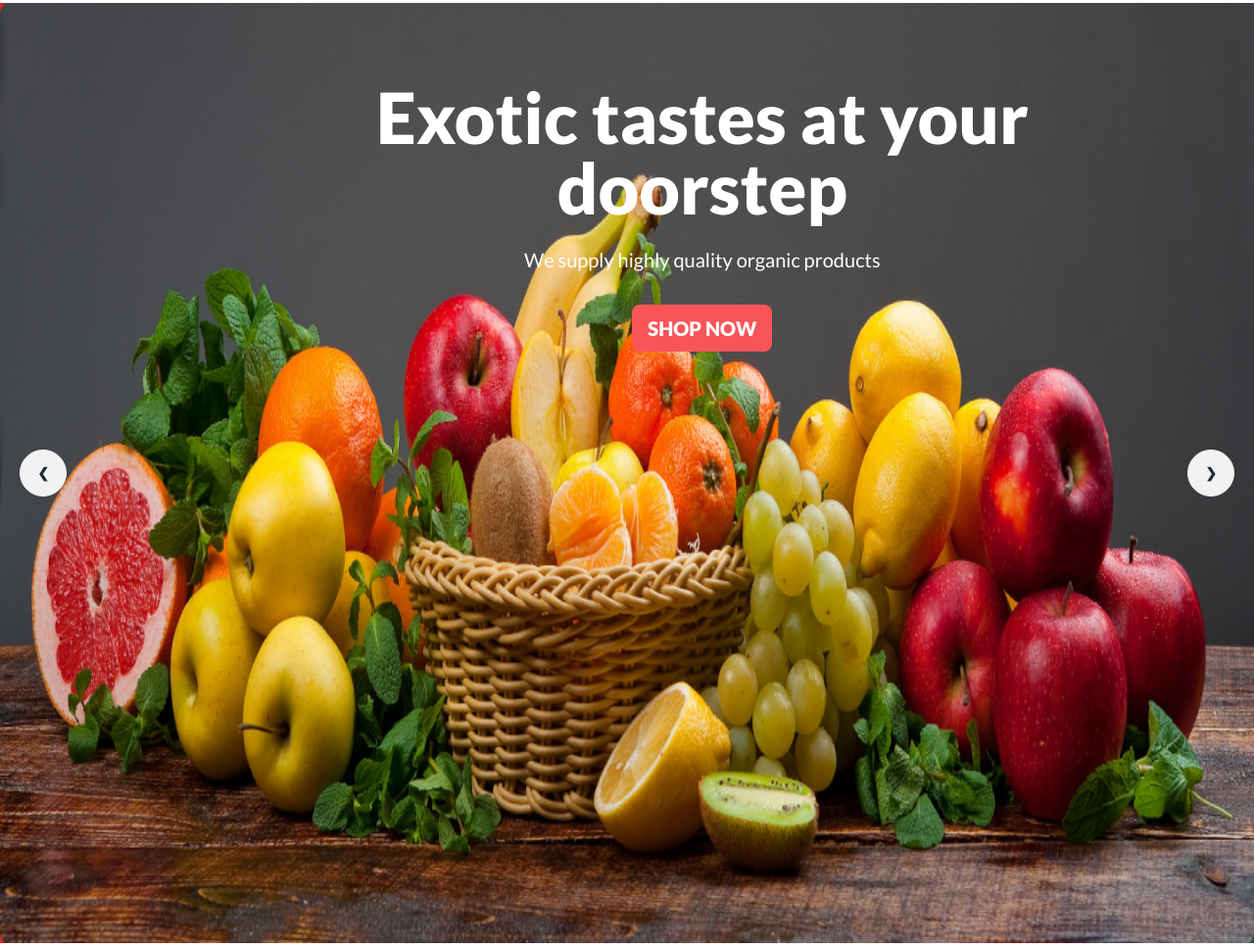
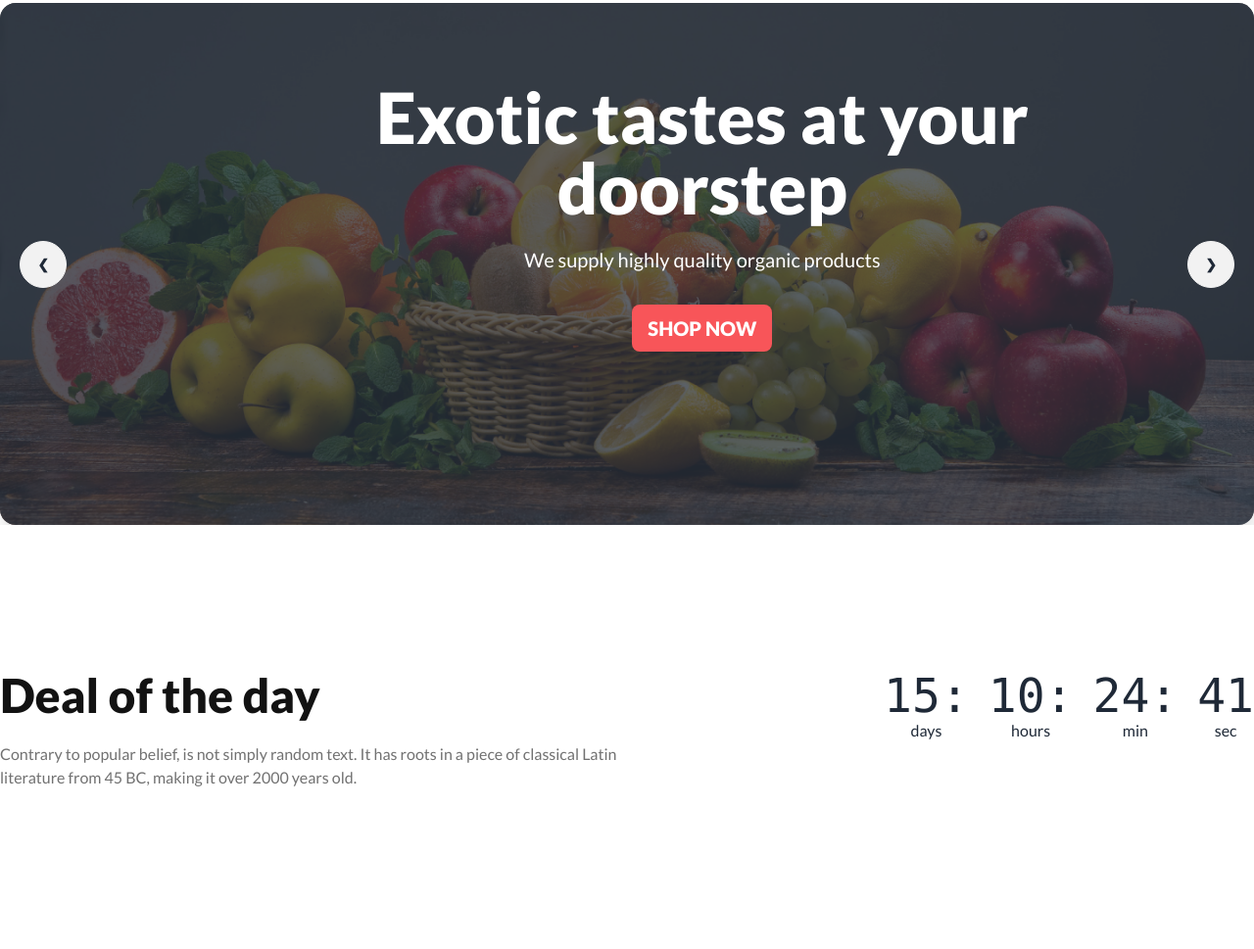
Before and after one commit to Fardin7864/fruit-brust, a plain HTML site: page index.html in a window 1280 px wide. Shown: the part 277-1246 px from the top of the page at 98% size. After the commit the page ends 1131 px from the top, so only its background shows below. Drawn offline with nearby package versions, Linux system fonts and the light colour scheme; grey boxes are pictures that could not be loaded.

Commit message:
simple edited and deal section start

```diff
--- a/index.html
+++ b/index.html
@@ -68,17 +68,24 @@
         </div>
       </div>
       <!-- Navbar end -->
+
       <!-- Header banner start -->
       <section class="max-h-[600px] lg:mt-14 md:mt-9 mt-6">
         <div class="carousel w-full">
-          <div id="slide1" class="carousel-item relative w-full  bg-gradient-to-r from-red-600 to-gray-700">
-            <img src="/images/banner1.png" class="w-full " />
-            <div class="absolute flex justify-between transform -translate-y-1/2 left-5 right-5 top-1/2">
+          <div id="slide1" class="carousel-item relative w-full">
+
+
+            <div class="card bg-base-100 shadow-xl image-full">
+              <figure><img src="images/banner1.png" alt="Shoes" /></figure>
+            </div>
+
+
+            <div class="absolute flex justify-between transform -translate-y-1/2 left-5 right-5 top-1/2 z-10">
               <a href="#slide4" class="btn btn-circle">❮</a>
               <a href="#slide2" class="btn btn-circle">❯</a>
             </div>
                   <!-- banner items -->
-          <div class="flex text-center absolute">
+          <div class="flex text-center absolute z-10">
             <div class="flex justify-center text-center lg:mt-20 mt-7 ml-20 md:ml-52 md:mt-24 flex-col items-center lg:ml-96">
               <h1 class="lg:text-7xl md:text-4xl text-2xl font-extrabold text-white">Exotic tastes at your <br> doorstep</h1>
               <p class="lg:text-xl md:text-lg text-sm text-white lg:font-medium md:font-medium font-bold lg:mt-6 mt-1 mb-2 lg:mb-8">We supply highly quality organic products</p>
@@ -88,14 +95,17 @@
 
             </div>
           </div>
+          </div>
           <div id="slide2" class="carousel-item relative w-full ">
-            <img src="/images/banner2.png" class="w-full " />
-            <div class="absolute flex justify-between transform -translate-y-1/2 left-5 right-5 top-1/2">
+            <div class="card bg-base-100 shadow-xl image-full">
+              <figure><img src="images/banner2.png" alt="Shoes" /></figure>
+            </div>
+            <div class="absolute flex justify-between transform -translate-y-1/2 left-5 right-5 top-1/2 z-10">
               <a href="#slide1" class="btn btn-circle">❮</a>
               <a href="#slide3" class="btn btn-circle">❯</a>
             </div>
                        <!-- banner items -->
-          <div class="flex text-center absolute">
+          <div class="flex text-center absolute z-10">
             <div class="flex justify-center text-center lg:mt-20 mt-7 ml-20 md:ml-52 md:mt-24 flex-col items-center lg:ml-96">
               <h1 class="lg:text-7xl md:text-4xl text-2xl font-extrabold text-white">Exotic tastes at your <br> doorstep</h1>
               <p class="lg:text-xl md:text-lg text-sm text-white lg:font-medium md:font-medium font-bold lg:mt-6 mt-1 mb-2 lg:mb-8">We supply highly quality organic products</p>
@@ -107,13 +117,15 @@
           </div>
           </div>
           <div id="slide3" class="carousel-item relative w-full">
-            <img src="/images/banner3.png" class="w-full bg-gradient-to-r from-[#121212] to-[#12121200]" />
-            <div class="absolute flex justify-between transform -translate-y-1/2 left-5 right-5 top-1/2">
+            <div class="card bg-base-100 shadow-xl image-full">
+              <figure><img src="images/banner3.png" alt="Shoes" /></figure>
+            </div>
+            <div class="absolute flex justify-between transform -translate-y-1/2 left-5 right-5 top-1/2 z-10">
               <a href="#slide2" class="btn btn-circle">❮</a>
               <a href="#slide4" class="btn btn-circle">❯</a>
             </div>
                                   <!-- banner items -->
-          <div class="flex text-center absolute">
+          <div class="flex text-center absolute z-10">
             <div class="flex justify-center text-center lg:mt-20 mt-7 ml-20 md:ml-52 md:mt-24 flex-col items-center lg:ml-96">
               <h1 class="lg:text-7xl md:text-4xl text-2xl font-extrabold text-white">Exotic tastes at your <br> doorstep</h1>
               <p class="lg:text-xl md:text-lg text-sm text-white lg:font-medium md:font-medium font-bold lg:mt-6 mt-1 mb-2 lg:mb-8">We supply highly quality organic products</p>
@@ -125,13 +137,15 @@
           </div>
           </div>
           <div id="slide4" class="carousel-item relative w-full">
-            <img src="/images/banner4.png" class="w-full  " />
-            <div class="absolute flex justify-between transform -translate-y-1/2 left-5 right-5 top-1/2">
+            <div class="card bg-base-100 shadow-xl image-full">
+              <figure><img src="images/banner1.png" alt="Shoes" /></figure>
+            </div>
+            <div class="absolute flex justify-between transform -translate-y-1/2 left-5 right-5 top-1/2 z-10">
               <a href="#slide3" class="btn btn-circle">❮</a>
               <a href="#slide1" class="btn btn-circle">❯</a>
             </div>
                            <!-- banner items -->
-          <div class="flex text-center absolute">
+          <div class="flex text-center absolute z-10">
             <div class="flex justify-center text-center lg:mt-20 mt-7 ml-20 md:ml-52 md:mt-24 flex-col items-center lg:ml-96">
               <h1 class="lg:text-7xl md:text-4xl text-2xl font-extrabold text-white">Exotic tastes at your <br> doorstep</h1>
               <p class="lg:text-xl md:text-lg text-sm text-white lg:font-medium md:font-medium font-bold lg:mt-6 mt-1 mb-2 lg:mb-8">We supply highly quality organic products</p>
@@ -145,8 +159,55 @@
 
         </div>
       </section>
-
       <!-- Banner end -->
     </header>
+
+    <main>
+      <!-- deal section -->
+      <section class="lg:mt-36 mt-6 flex text-center lg:text-left lg:justify-between flex-col lg:flex-row">
+        <div class="max-w-2xl md:ml-12 lg:ml-0">
+          <h3 class="text-[#121212] text-5xl font-extrabold">
+            Deal of the day
+          </h3>
+          <p class="text-[#12121299] text-base font-medium md:leading-6 lg:leading-6 leading-normal mt-3 lg:mt-6 lg:mb-12 mb-5">Contrary to popular belief, is not simply random text. It has roots in a piece of classical Latin literature from 45 BC, making it over 2000 years old.
+          </p>
+      </div>
+      <!-- coundown -->
+      <div class="grid grid-flow-col gap-5 text-center auto-cols-max justify-center">
+        <div class="flex flex-col">
+          <span class="countdown font-mono text-5xl">
+            <span style="--value:15;"></span>:
+          </span>
+          days
+        </div>
+        <div class="flex flex-col">
+          <span class="countdown font-mono text-5xl">
+            <span style="--value:10;"></span>:
+          </span>
+          hours
+        </div>
+        <div class="flex flex-col">
+          <span class="countdown font-mono text-5xl">
+            <span style="--value:24;"></span>:
+          </span>
+          min
+        </div>
+        <div class="flex flex-col">
+          <span class="countdown font-mono text-5xl">
+            <span style="--value:41;"></span>
+          </span>
+          sec
+        </div>
+      </div>
+      </section>
+
+      <section>
+        <div>
+
+        </div>
+      </section>
+
+    </main>
+
   </body>
 </html>
```
